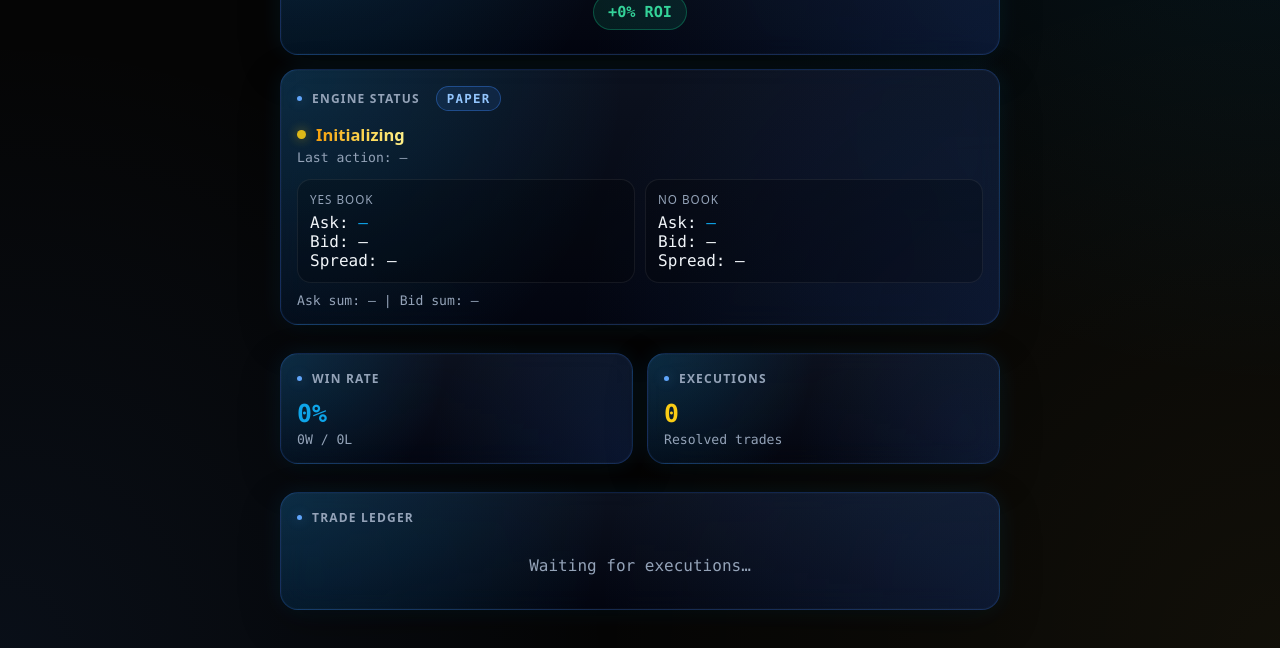
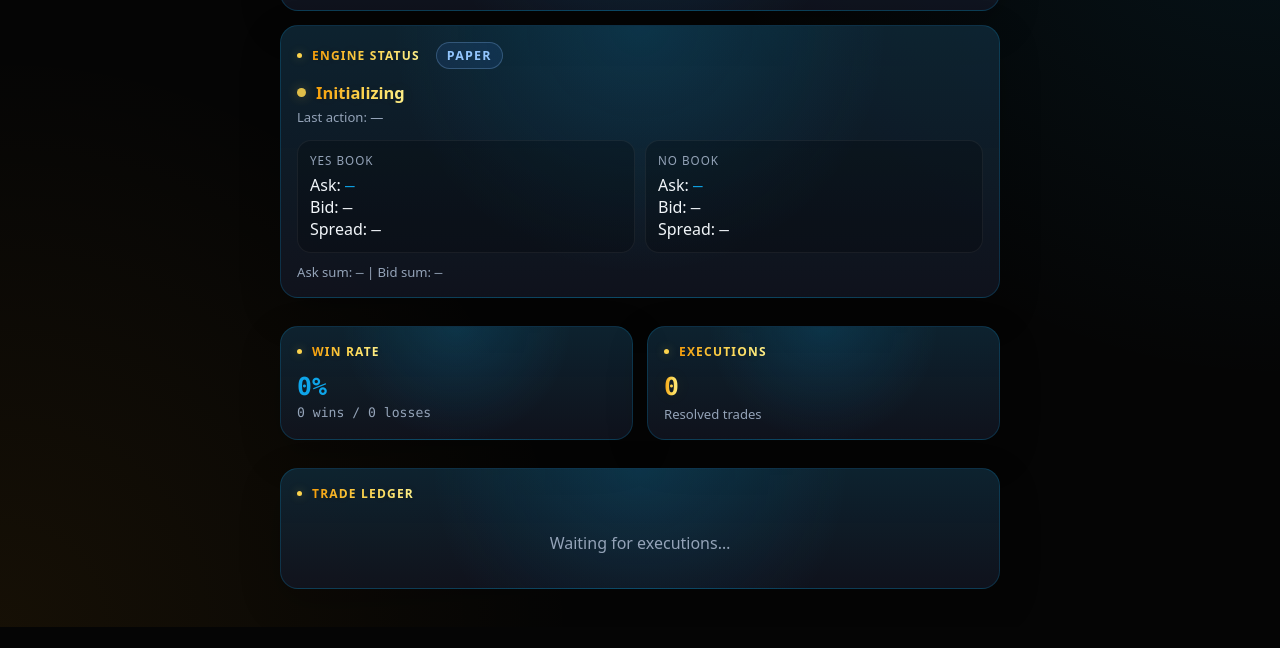
Before and after one commit to gekko4/polymarket-bot, a website: page dashboard.html in a window 1280 px wide. Shown: the part 196-844 px from the top of the page. After the commit the page ends 823 px from the top, so only its background shows below. Drawn offline with Linux system fonts and the light colour scheme; no server answers.

Commit message:
grad fix 4

```diff
--- a/dashboard.html
+++ b/dashboard.html
@@ -9,26 +9,26 @@
     :root {
       --bg: #050505;
 
-      /* Card + border */
-      --card-border: rgba(59, 130, 246, 0.22); /* blue */
-      --card-glow: rgba(14, 165, 233, 0.10);
+      /* blue gradient cards */
+      --card-top: rgba(14, 165, 233, 0.14);
+      --card-bottom: rgba(30, 58, 138, 0.10); /* deep blue */
+      --card-solid: rgba(18, 18, 22, 0.70);
 
-      /* Text */
+      --border: rgba(14,165,233,0.20);
       --text: #f1f5f9;
       --muted: #94a3b8;
 
-      /* Accents */
       --cyan: #0ea5e9;
       --green: #10b981;
       --red: #ef4444;
-      --yellow: #facc15;
 
-      /* Gold gradient for text */
+      /* gold gradient text */
       --gold-1: #f59e0b;
       --gold-2: #fcd34d;
       --gold-3: #fef08a;
+      --gold-glow: rgba(252, 211, 77, 0.35);
 
-      /* Fonts */
+      /* numeric font (less "smooth") */
       --money: ui-monospace, SFMono-Regular, Menlo, Monaco, Consolas, "Liberation Mono", "Courier New", monospace;
       --ui: system-ui, -apple-system, BlinkMacSystemFont, "Segoe UI", sans-serif;
     }
@@ -38,8 +38,7 @@
       padding: 24px 14px;
       background:
         radial-gradient(circle at top right, rgba(14,165,233,0.10), transparent 38%),
-        radial-gradient(circle at bottom left, rgba(59,130,246,0.08), transparent 40%),
-        radial-gradient(circle at bottom right, rgba(252,211,77,0.05), transparent 45%),
+        radial-gradient(circle at bottom left, rgba(245,158,11,0.07), transparent 38%),
         var(--bg);
       color: var(--text);
       font-family: var(--ui);
@@ -54,6 +53,8 @@
       background: linear-gradient(90deg, var(--gold-1), var(--gold-2), var(--gold-3));
       -webkit-background-clip: text;
       -webkit-text-fill-color: transparent;
+      display: inline-block;
+      text-shadow: 0 0 18px rgba(252, 211, 77, 0.08);
     }
 
     .title {
@@ -64,21 +65,16 @@
       font-size: 1.45rem;
     }
 
-    /* Blue gradient cards */
     .card {
+      background:
+        radial-gradient(circle at top, rgba(14,165,233,0.14), transparent 55%),
+        linear-gradient(180deg, var(--card-top), var(--card-bottom)),
+        var(--card-solid);
+      border: 1px solid var(--border);
       border-radius: 18px;
       padding: 16px;
       margin-bottom: 14px;
-      border: 1px solid var(--card-border);
-      background:
-        radial-gradient(circle at top left, rgba(14,165,233,0.18), transparent 45%),
-        radial-gradient(circle at bottom right, rgba(59,130,246,0.14), transparent 55%),
-        linear-gradient(180deg, rgba(15, 23, 42, 0.70), rgba(2, 6, 23, 0.62));
-      box-shadow:
-        0 14px 40px rgba(0,0,0,0.28),
-        0 0 0 1px rgba(255,255,255,0.02) inset,
-        0 0 24px var(--card-glow);
-      backdrop-filter: blur(14px);
+      box-shadow: 0 14px 40px rgba(0,0,0,0.22);
     }
 
     .hero {
@@ -91,22 +87,20 @@
       text-transform: uppercase;
       letter-spacing: 1.4px;
       font-size: 0.75rem;
-      font-weight: 800;
+      font-weight: 700;
       margin-bottom: 8px;
     }
 
-    /* monetary looking numbers */
-    .money {
+    /* numbers */
+    .num {
       font-family: var(--money);
       font-variant-numeric: tabular-nums lining-nums;
       letter-spacing: 0;
     }
 
     .balance {
-      font-family: var(--money);
-      font-variant-numeric: tabular-nums lining-nums;
       font-size: 3rem;
-      font-weight: 900;
+      font-weight: 800;
     }
 
     .roi {
@@ -114,9 +108,7 @@
       margin-top: 10px;
       padding: 8px 14px;
       border-radius: 999px;
-      font-family: var(--money);
-      font-variant-numeric: tabular-nums lining-nums;
-      font-weight: 900;
+      font-weight: 800;
       font-size: 0.95rem;
       border: 1px solid rgba(255,255,255,0.10);
       background: rgba(0,0,0,0.18);
@@ -125,13 +117,13 @@
     .roi.green {
       color: #34d399;
       border-color: rgba(16,185,129,0.35);
-      background: rgba(16,185,129,0.12);
+      background: rgba(16,185,129,0.14);
     }
 
     .roi.red {
       color: #f87171;
       border-color: rgba(239,68,68,0.35);
-      background: rgba(239,68,68,0.12);
+      background: rgba(239,68,68,0.14);
     }
 
     .grid {
@@ -140,7 +132,9 @@
       gap: 14px;
     }
 
-    .full { grid-column: 1 / -1; }
+    .full {
+      grid-column: 1 / -1;
+    }
 
     h2 {
       margin: 0 0 12px;
@@ -158,24 +152,20 @@
       width: 5px;
       height: 5px;
       border-radius: 999px;
-      background: #60a5fa;
-      box-shadow: 0 0 12px rgba(96,165,250,0.45);
+      background: var(--gold-2);
+      box-shadow: 0 0 10px var(--gold-glow);
       flex: 0 0 auto;
     }
 
     .metric {
-      font-family: var(--money);
-      font-variant-numeric: tabular-nums lining-nums;
       font-size: 1.55rem;
-      font-weight: 900;
+      font-weight: 800;
     }
 
     .small {
       color: var(--muted);
       font-size: 0.82rem;
       margin-top: 4px;
-      font-family: var(--money);
-      font-variant-numeric: tabular-nums lining-nums;
       word-break: break-word;
     }
 
@@ -183,7 +173,7 @@
       display: flex;
       align-items: center;
       gap: 10px;
-      font-weight: 900;
+      font-weight: 800;
       font-size: 1.03rem;
     }
 
@@ -191,8 +181,8 @@
       width: 9px;
       height: 9px;
       border-radius: 999px;
-      background: var(--yellow);
-      box-shadow: 0 0 12px rgba(250,204,21,0.55);
+      background: var(--gold-2);
+      box-shadow: 0 0 12px var(--gold-glow);
       animation: blink 1.4s infinite;
       flex-shrink: 0;
     }
@@ -217,16 +207,13 @@
 
     .book-card {
       background: rgba(0,0,0,0.22);
-      border: 1px solid rgba(255,255,255,0.07);
+      border: 1px solid rgba(255,255,255,0.06);
       padding: 12px;
       border-radius: 14px;
-      font-family: var(--money);
-      font-variant-numeric: tabular-nums lining-nums;
     }
 
     .label {
       color: var(--muted);
-      font-family: var(--ui);
       font-size: 0.73rem;
       letter-spacing: 1px;
       text-transform: uppercase;
@@ -236,14 +223,11 @@
     .cyan { color: var(--cyan); }
     .green-text { color: var(--green); }
     .red-text { color: var(--red); }
-    .yellow-text { color: var(--yellow); }
 
     .mode-pill {
       display: inline-block;
       padding: 4px 10px;
       border-radius: 999px;
-      font-family: var(--money);
-      font-variant-numeric: tabular-nums lining-nums;
       font-size: 0.78rem;
       font-weight: 900;
       margin-left: 6px;
@@ -253,14 +237,14 @@
 
     .mode-paper {
       color: #93c5fd;
-      border-color: rgba(59,130,246,0.40);
+      border-color: rgba(147, 197, 253, 0.25);
       background: rgba(59,130,246,0.12);
     }
 
     .mode-live {
-      color: #fda4af;
-      border-color: rgba(239,68,68,0.40);
-      background: rgba(239,68,68,0.12);
+      color: #f87171;
+      border-color: rgba(248, 113, 113, 0.28);
+      background: rgba(239,68,68,0.13);
     }
 
     .ledger-row {
@@ -269,17 +253,15 @@
       gap: 12px;
       padding: 10px 0;
       border-bottom: 1px solid rgba(255,255,255,0.06);
-      font-family: var(--money);
-      font-variant-numeric: tabular-nums lining-nums;
     }
 
-    .ledger-row:last-child { border-bottom: none; }
+    .ledger-row:last-child {
+      border-bottom: none;
+    }
 
     .empty {
       text-align: center;
       color: var(--muted);
-      font-family: var(--money);
-      font-variant-numeric: tabular-nums lining-nums;
       padding: 18px 0;
     }
   </style>
@@ -291,87 +273,85 @@
 
     <div class="card hero">
       <div class="sub">Portfolio</div>
-      <div id="balance" class="balance money gold-text">$0</div>
-      <div id="roi" class="roi green money">+0% ROI</div>
+      <div id="balance" class="balance num gold-text">$0</div>
+      <div id="roi" class="roi green num">+0% ROI</div>
     </div>
 
     <div class="grid">
       <div class="card full">
-        <h2>Engine Status <span id="mode-pill" class="mode-pill mode-paper">Paper</span></h2>
-
+        <h2><span class="gold-text">Engine Status</span> <span id="modePill" class="mode-pill mode-paper">Paper</span></h2>
         <div class="status-line">
           <div id="pulse" class="pulse"></div>
           <div id="status" class="gold-text">Initializing</div>
         </div>
-
-        <div id="last-action" class="small">Last action: —</div>
+        <div id="lastAction" class="small">Last action: —</div>
 
         <div class="book">
           <div class="book-card">
             <div class="label">Yes Book</div>
-            <div>Ask: <span id="yes-ask" class="cyan money">—</span></div>
-            <div>Bid: <span id="yes-bid" class="money">—</span></div>
-            <div>Spread: <span id="yes-spread" class="money">—</span></div>
+            <div>Ask: <span id="yesAsk" class="cyan num">—</span></div>
+            <div>Bid: <span id="yesBid" class="num">—</span></div>
+            <div>Spread: <span id="yesSpread" class="num">—</span></div>
           </div>
 
           <div class="book-card">
             <div class="label">No Book</div>
-            <div>Ask: <span id="no-ask" class="cyan money">—</span></div>
-            <div>Bid: <span id="no-bid" class="money">—</span></div>
-            <div>Spread: <span id="no-spread" class="money">—</span></div>
+            <div>Ask: <span id="noAsk" class="cyan num">—</span></div>
+            <div>Bid: <span id="noBid" class="num">—</span></div>
+            <div>Spread: <span id="noSpread" class="num">—</span></div>
           </div>
         </div>
 
         <div class="small" style="margin-top: 10px;">
-          Ask sum: <span id="ask-sum" class="money">—</span> |
-          Bid sum: <span id="bid-sum" class="money">—</span>
+          Ask sum: <span id="askSum" class="num">—</span> |
+          Bid sum: <span id="bidSum" class="num">—</span>
         </div>
       </div>
 
       <div class="card">
-        <h2>Win Rate</h2>
-        <div id="win-rate" class="metric cyan money">0%</div>
-        <div id="win-details" class="small money">0W / 0L</div>
+        <h2><span class="gold-text">Win Rate</span></h2>
+        <div id="winRate" class="metric cyan num">0%</div>
+        <div id="winDetails" class="small num">0 wins / 0 losses</div>
       </div>
 
       <div class="card">
-        <h2>Executions</h2>
-        <div id="total-trades" class="metric yellow-text money">0</div>
+        <h2><span class="gold-text">Executions</span></h2>
+        <div id="totalTrades" class="metric num gold-text">0</div>
         <div class="small">Resolved trades</div>
       </div>
 
       <div class="card full">
-        <h2>Trade Ledger</h2>
+        <h2><span class="gold-text">Trade Ledger</span></h2>
         <div id="history" class="empty">Waiting for executions…</div>
       </div>
     </div>
   </div>
 
   <script>
-    // Whole-number display (no 0.02 style). Also keeps digits aligned via the .money class.
+    // whole-number formatting (no 0.02 style)
     function whole(value) {
       const n = Number(value);
-      if (!Number.isFinite(n) || n <= 0) return '—';
+      if (!Number.isFinite(n)) return '—';
       return String(Math.round(n));
     }
 
-    // For money: whole dollars (no cents)
-    function moneyWhole(amount, currency = 'USD') {
-      const n = Number(amount);
+    // price to whole cents (e.g., $0.52 -> 52¢, but as a whole number)
+    function wholeCents(value) {
+      const n = Number(value);
+      if (!Number.isFinite(n) || n <= 0) return '—';
+      return String(Math.round(n * 100)) + '¢';
+    }
+
+    // whole dollars (e.g., 1012.49 -> $1,012)
+    function wholeDollars(value) {
+      const n = Number(value);
       if (!Number.isFinite(n)) return '$0';
       return new Intl.NumberFormat('en-US', {
         style: 'currency',
-        currency,
+        currency: 'USD',
         minimumFractionDigits: 0,
         maximumFractionDigits: 0
       }).format(Math.round(n));
-    }
-
-    // Convert price (0..1 dollars) to whole cents (e.g., 0.52 -> 52)
-    function centsWhole(value) {
-      const n = Number(value);
-      if (!Number.isFinite(n) || n <= 0) return '—';
-      return String(Math.round(n * 100));
     }
 
     async function updateDashboard() {
@@ -385,10 +365,11 @@
         const yes = book.YES || {};
         const no = book.NO || {};
 
-        // Balance: whole dollars (no decimals)
+        // Balance: whole dollars
         document.getElementById('balance').innerText =
-          moneyWhole(stats.currentBalance || 0);
+          wholeDollars(stats.currentBalance || 0);
 
+        // ROI: whole percent
         const roi =
           stats.startingBalance
             ? (((stats.currentBalance - stats.startingBalance) / stats.startingBalance) * 100)
@@ -396,45 +377,57 @@
 
         const roiEl = document.getElementById('roi');
         roiEl.innerText = (roi >= 0 ? '+' : '') + whole(roi) + '% ROI';
-        roiEl.className = 'roi ' + (roi >= 0 ? 'green' : 'red') + ' money';
+        roiEl.className = 'roi ' + (roi >= 0 ? 'green' : 'red') + ' num';
 
+        // Win rate: whole percent, better grammar
         const winRate =
           stats.totalTrades > 0
             ? (stats.wins / stats.totalTrades) * 100
             : 0;
 
-        document.getElementById('win-rate').innerText = whole(winRate) + '%';
-        document.getElementById('win-details').innerText =
-          `${whole(stats.wins || 0)}W / ${whole(stats.losses || 0)}L`;
-        document.getElementById('total-trades').innerText = whole(stats.totalTrades || 0);
+        document.getElementById('winRate').innerText = whole(winRate) + '%';
+        document.getElementById('winDetails').innerText =
+          `${whole(stats.wins || 0)} wins / ${whole(stats.losses || 0)} losses`;
 
-        const mode = (data.mode || 'paper').toUpperCase();
-        const modePill = document.getElementById('mode-pill');
+        document.getElementById('totalTrades').innerText = whole(stats.totalTrades || 0);
+
+        // Mode pill: nice capitalization
+        const mode = String(data.mode || 'paper').toUpperCase();
+        const modePill = document.getElementById('modePill');
         modePill.innerText = mode === 'LIVE' ? 'Live' : 'Paper';
         modePill.className = 'mode-pill ' + (mode === 'LIVE' ? 'mode-live' : 'mode-paper');
 
-        // clean grammar (no underscores)
-        const statusText = trade.readableStatus || trade.status || 'Unknown';
-        document.getElementById('status').innerText = statusText;
+        // Status: no underscores; make it readable
+        const rawStatus = trade.readableStatus || trade.status || 'UNKNOWN';
+        const readableStatus = String(rawStatus)
+          .replace(/[_-]+/g, ' ')
+          .toLowerCase()
+          .replace(/\b\w/g, c => c.toUpperCase());
 
-        const last = trade.lastAction ? String(trade.lastAction) : '—';
-        document.getElementById('last-action').innerText = 'Last action: ' + last;
+        document.getElementById('status').innerText = readableStatus;
+
+        // Last action: nicer punctuation; remove underscores
+        const last = trade.lastAction
+          ? String(trade.lastAction).replace(/[_-]+/g, ' ')
+          : '—';
+        document.getElementById('lastAction').innerText = 'Last action: ' + last;
 
         document.getElementById('pulse').className =
           trade.active ? 'pulse active' : 'pulse';
 
-        // Book: whole cents (no decimals)
-        document.getElementById('yes-ask').innerText = centsWhole(yes.ask);
-        document.getElementById('yes-bid').innerText = centsWhole(yes.bid);
-        document.getElementById('yes-spread').innerText = whole(yes.spread);
+        // Books: whole cents + whole-number spreads
+        document.getElementById('yesAsk').innerText = wholeCents(yes.ask);
+        document.getElementById('yesBid').innerText = wholeCents(yes.bid);
+        document.getElementById('yesSpread').innerText = whole(yes.spread);
 
-        document.getElementById('no-ask').innerText = centsWhole(no.ask);
-        document.getElementById('no-bid').innerText = centsWhole(no.bid);
-        document.getElementById('no-spread').innerText = whole(no.spread);
+        document.getElementById('noAsk').innerText = wholeCents(no.ask);
+        document.getElementById('noBid').innerText = wholeCents(no.bid);
+        document.getElementById('noSpread').innerText = whole(no.spread);
 
-        document.getElementById('ask-sum').innerText = whole(book.askSum);
-        document.getElementById('bid-sum').innerText = whole(book.bidSum);
+        document.getElementById('askSum').innerText = whole(book.askSum);
+        document.getElementById('bidSum').innerText = whole(book.bidSum);
 
+        // History: PnL as whole dollars (clean, readable)
         const history = data.recentTrades || [];
         const historyEl = document.getElementById('history');
 
@@ -448,14 +441,17 @@
             const cls = pnl >= 0 ? 'green-text' : 'red-text';
             const sign = pnl >= 0 ? '+' : '−';
 
-            // Whole-number PnL (no decimals)
+            const reason = String(t.reason || '')
+              .replace(/[_-]+/g, ' ')
+              .trim();
+
             return `
               <div class="ledger-row">
                 <div>
-                  <div>${t.time || ''}</div>
-                  <div class="small">${t.reason || ''}</div>
+                  <div class="num">${t.time || ''}</div>
+                  <div class="small">${reason}</div>
                 </div>
-                <div class="${cls}">${sign}${moneyWhole(Math.abs(pnl))}</div>
+                <div class="${cls} num">${sign}${wholeDollars(Math.abs(pnl))}</div>
               </div>
             `;
           }).join('');
```
